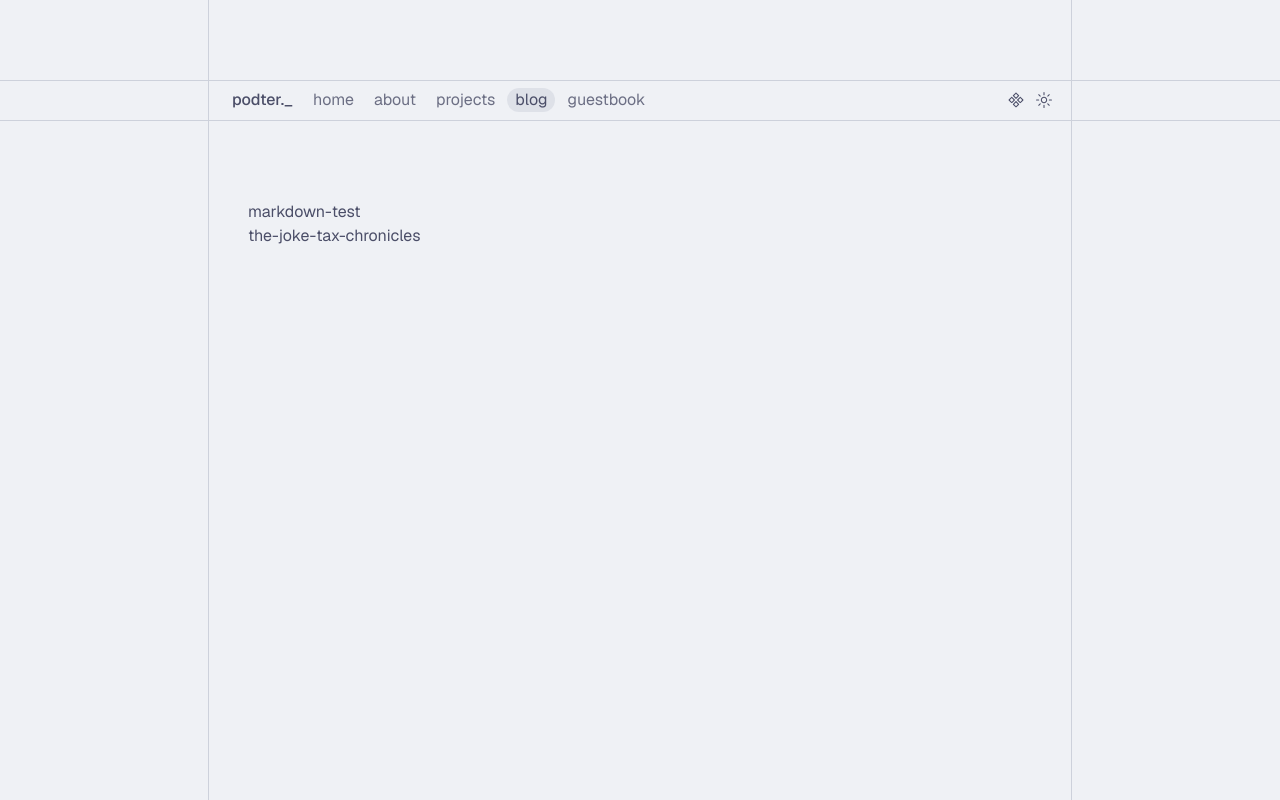
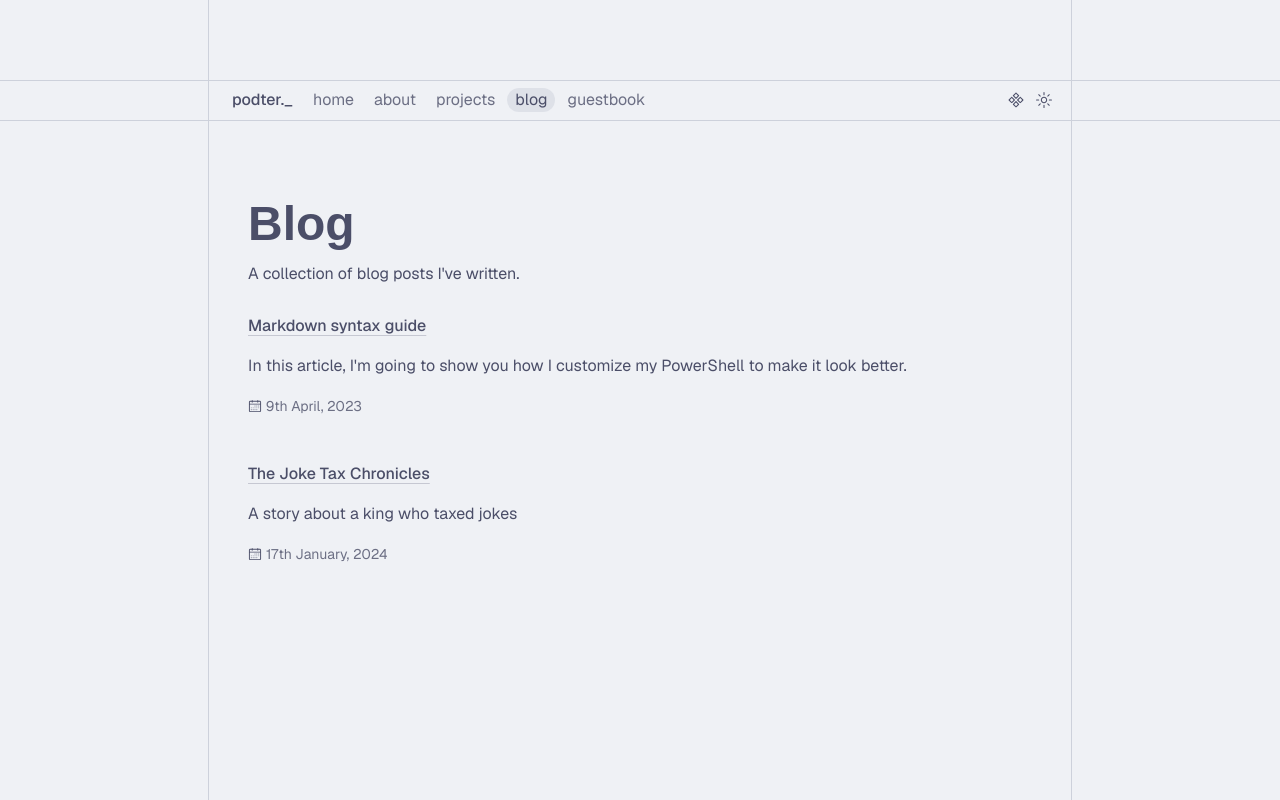
Before and after one commit to Podter/podter-website-old, a Next.js app: page /blog in a window 1280 px wide. Built offline with nearby package versions, Linux system fonts and the light colour scheme; a web font is replaced by a local one.

Commit message:
Update page.tsx

```diff
--- a/app/blog/page.tsx
+++ b/app/blog/page.tsx
@@ -1,7 +1,12 @@
 import Link from "next/link";
+import { CalendarIcon } from "@radix-ui/react-icons";
+import { format } from "date-fns/format";
 
+import { H1, P } from "~/components/ui/typography";
 import { getBlogPosts } from "~/lib/blog";
 import { createMetadata } from "~/lib/create-metadata";
+
+export const dynamic = "force-static";
 
 export const metadata = createMetadata({
   title: "Blog",
@@ -13,11 +18,29 @@ export default function Blogs() {
 
   return (
     <>
-      {posts.map((post) => (
-        <Link key={post.slug} href={`/blog/${post.slug}`}>
-          <p>{post.slug}</p>
-        </Link>
-      ))}
+      <div className="flex flex-col">
+        <H1>Blog</H1>
+        <P className="mt-3">A collection of blog posts I&apos;ve written.</P>
+      </div>
+      <div className="mt-6 flex flex-col">
+        {posts.map((post) => (
+          <div key={post.slug} className="mt-10 flex flex-col gap-3 first:mt-0">
+            <Link
+              href={post.url}
+              className="font-medium leading-7 underline decoration-foreground/25 underline-offset-4 transition-colors hover:decoration-foreground/50"
+            >
+              {post.metadata.title}
+            </Link>
+            <P className="mt-0">{post.metadata.description}</P>
+            <div className="flex items-center gap-1">
+              <CalendarIcon className="h-3.5 w-3.5" width={14} height={14} />
+              <p className="text-sm leading-7 text-muted-foreground">
+                {format(post.date, "do MMMM, yyyy")}
+              </p>
+            </div>
+          </div>
+        ))}
+      </div>
     </>
   );
 }
```
